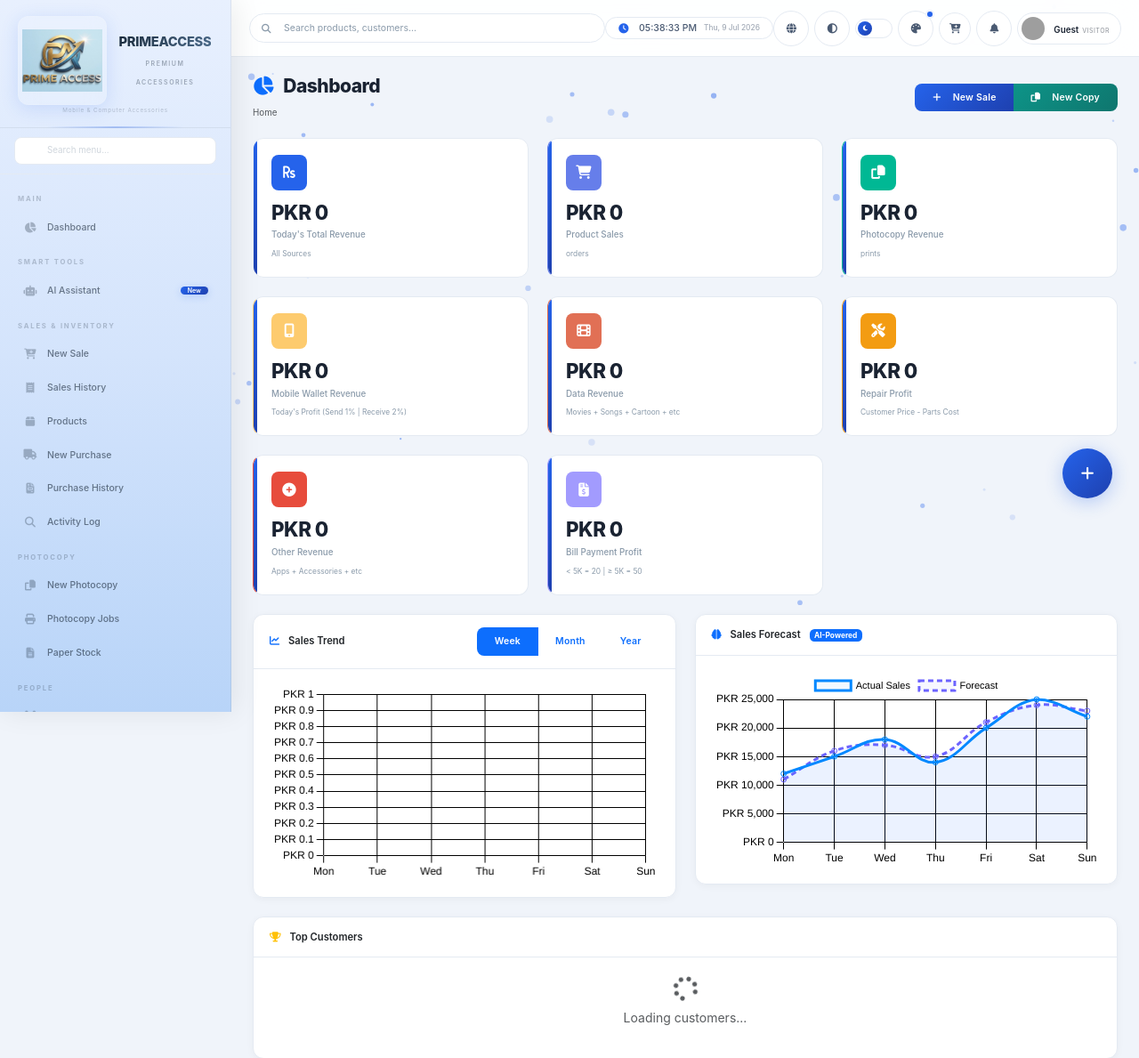
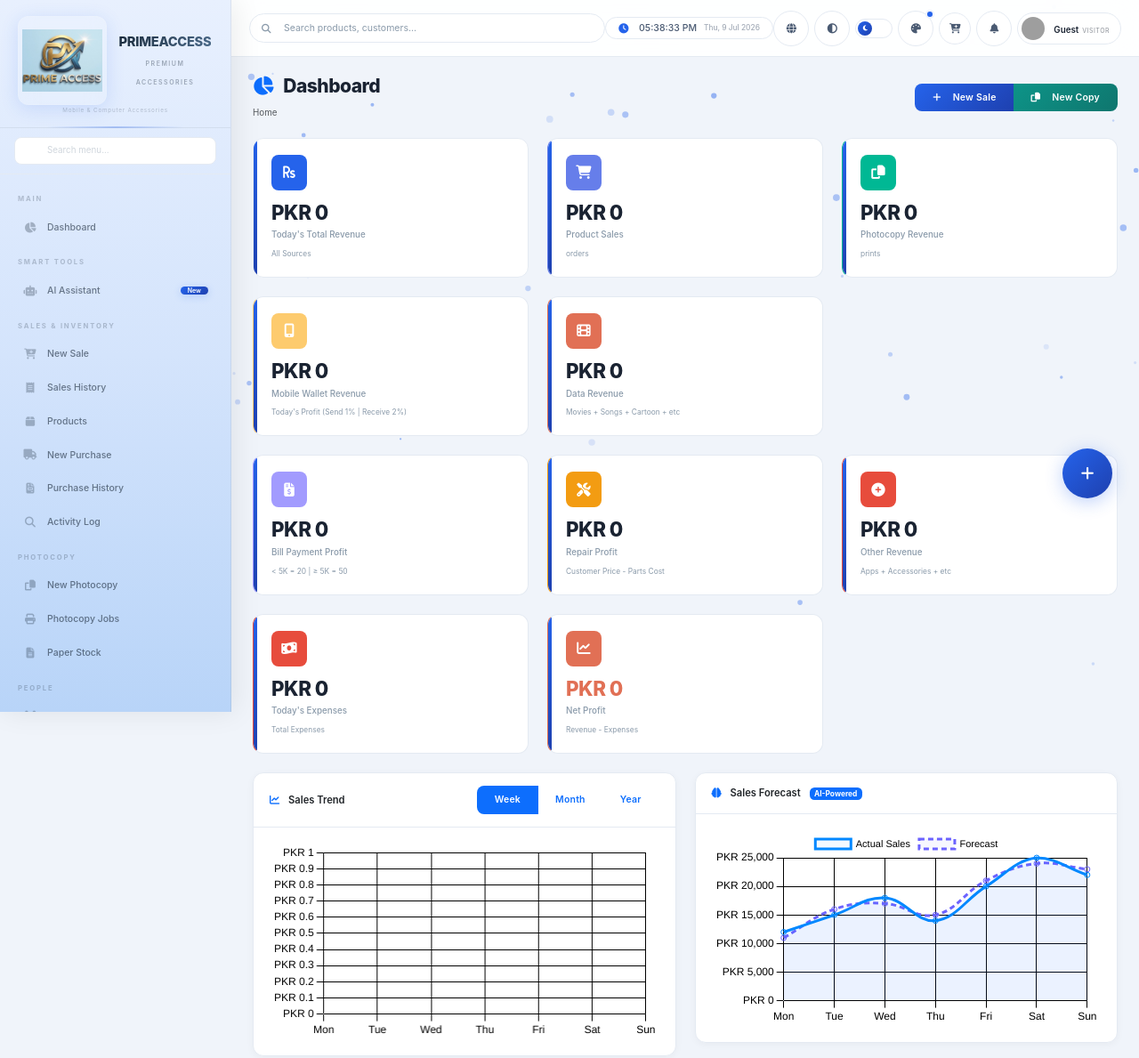
Before and after one commit to bosshanan123-ui/primeaccess-shop, a Python web app: template templates/dashboard.html in a window 1280 px wide. Shown: the top 1189 px of the page at 89% size. Run offline with Jinja, Linux system fonts and the light colour scheme; the template is opened without the code that fills it, so the values that code supplies are empty; some libraries are stand-ins or nearby versions; grey boxes are pictures that could not be loaded.

Commit message:
Update dashboard.html

```diff
--- a/templates/dashboard.html
+++ b/templates/dashboard.html
@@ -35,7 +35,7 @@
     </div>
 </div>
 
-<!-- ===== 6 STAT CARDS - REVENUE SOURCES (ALL IN ONE ROW) ===== -->
+<!-- ===== ROW 1: 5 STAT CARDS ===== -->
 <div class="row g-4 mb-4 stagger">
     <!-- ===== 1. TOTAL REVENUE (ALL SOURCES) ===== -->
     <div class="col-xxl-2 col-xl-4 col-lg-6">
@@ -93,7 +93,7 @@
         </div>
     </div>
 
-    <!-- ===== 5. DATA REVENUE (NEW) ===== -->
+    <!-- ===== 5. DATA REVENUE ===== -->
     <div class="col-xxl-2 col-xl-4 col-lg-6">
         <div class="stat-card" style="border-left-color: #e17055;">
             <div class="stat-icon" style="background: #e17055;"><i class="fas fa-film"></i></div>
@@ -106,6 +106,24 @@
             </small>
         </div>
     </div>
+</div>
+
+<!-- ===== ROW 2: 5 STAT CARDS ===== -->
+<div class="row g-4 mb-4 stagger">
+    <!-- ===== 6. BILL PAYMENT PROFIT ===== -->
+    <div class="col-xxl-2 col-xl-4 col-lg-6">
+        <div class="stat-card" style="border-left-color: #a29bfe;">
+            <div class="stat-icon" style="background: #a29bfe;"><i class="fas fa-file-invoice-dollar"></i></div>
+            <div class="stat-number" data-count="{{ today_bill_profit }}" data-currency="true">PKR 0</div>
+            <div class="stat-label">
+                {% if current_lang == 'ur' %}بل ادائیگی منافع{% else %}Bill Payment Profit{% endif %}
+            </div>
+            <small>
+                {% if current_lang == 'ur' %}&lt; 5K = 20 | ≥ 5K = 50{% else %}&lt; 5K = 20 | ≥ 5K = 50{% endif %}
+            </small>
+        </div>
+    </div>
+
     <!-- ===== 7. REPAIR REVENUE ===== -->
     <div class="col-xxl-2 col-xl-4 col-lg-6">
         <div class="stat-card" style="border-left-color: #f39c12;">
@@ -130,17 +148,29 @@
         </div>
     </div>
 
-    <!-- ===== 6. BILL PAYMENT PROFIT (NEW) ===== -->
+    <!-- ===== 9. TODAY'S EXPENSES ===== -->
     <div class="col-xxl-2 col-xl-4 col-lg-6">
-        <div class="stat-card" style="border-left-color: #a29bfe;">
-            <div class="stat-icon" style="background: #a29bfe;"><i class="fas fa-file-invoice-dollar"></i></div>
-            <div class="stat-number" data-count="{{ today_bill_profit }}" data-currency="true">PKR 0</div>
+        <div class="stat-card" style="border-left-color: #e74c3c;">
+            <div class="stat-icon" style="background: #e74c3c;"><i class="fas fa-money-bill-wave"></i></div>
+            <div class="stat-number" data-count="{{ total_expenses_today }}" data-currency="true">PKR 0</div>
             <div class="stat-label">
-                {% if current_lang == 'ur' %}بل ادائیگی منافع{% else %}Bill Payment Profit{% endif %}
+                {% if current_lang == 'ur' %}آج کے اخراجات{% else %}Today's Expenses{% endif %}
             </div>
-            <small>
-                {% if current_lang == 'ur' %}&lt; 5K = 20 | ≥ 5K = 50{% else %}&lt; 5K = 20 | ≥ 5K = 50{% endif %}
-            </small>
+            <small>{% if current_lang == 'ur' %}کل اخراجات{% else %}Total Expenses{% endif %}</small>
+        </div>
+    </div>
+
+    <!-- ===== 10. NET PROFIT ===== -->
+    <div class="col-xxl-2 col-xl-4 col-lg-6">
+        <div class="stat-card" style="border-left-color: {% if net_profit_today > 0 %}#00b894{% else %}#e17055{% endif %};">
+            <div class="stat-icon" style="background: {% if net_profit_today > 0 %}#00b894{% else %}#e17055{% endif %};"><i class="fas fa-chart-line"></i></div>
+            <div class="stat-number" data-count="{{ net_profit_today }}" data-currency="true" style="color: {% if net_profit_today > 0 %}#00b894{% else %}#e17055{% endif %};">
+                PKR 0
+            </div>
+            <div class="stat-label">
+                {% if current_lang == 'ur' %}خالص منافع{% else %}Net Profit{% endif %}
+            </div>
+            <small>{% if current_lang == 'ur' %}ریونیو - اخراجات{% else %}Revenue - Expenses{% endif %}</small>
         </div>
     </div>
 </div>
```
Lines whose indentation alone changed are shown as unchanged.
